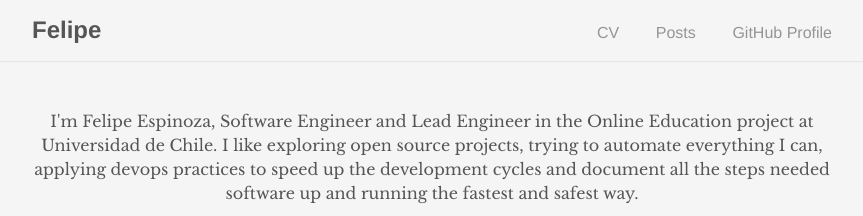
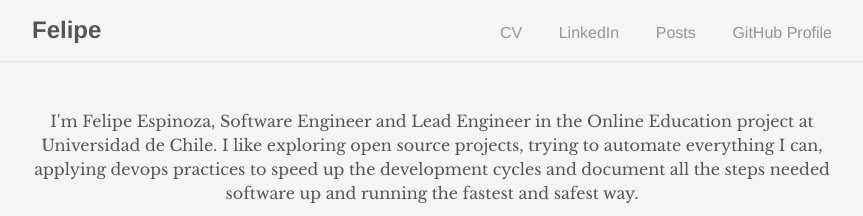
Before and after one commit to fdns/fdns.github.io, a Jekyll site: the page built from index.html, in a window 1280 px wide. Shown: the top 216 px of the page, without its empty margins (208-1071 px from the left). Built offline with Jekyll 4.4.1, drawn with Linux system fonts in a browser that asks for light colours; the list of posts is cut into pages by our own code.

Commit message:
Adding linkedin

```diff
--- a/_includes/navigation.html
+++ b/_includes/navigation.html
@@ -5,6 +5,7 @@
     </a>
     <ul>
       <li><a href="{{ "/assets/Felipe.pdf" | relative_url }}">CV</a></li>
+      <li><a href="https://www.linkedin.com/in/fdns/">LinkedIn</a></li>
       <li><a href="{{ site.baseurl }}/">Posts</a></li>
       <li><a href="https://github.com/fdns">GitHub Profile</a></li>
     </ul>
```
